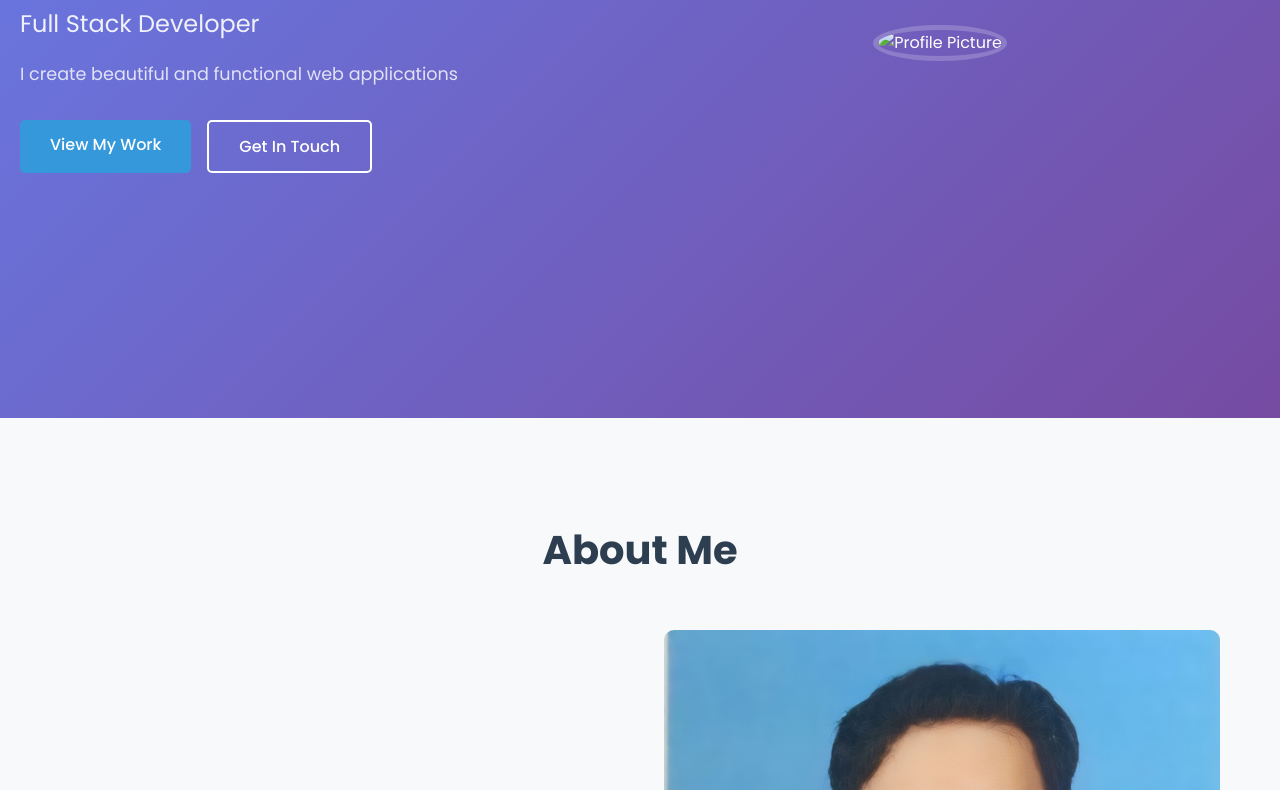
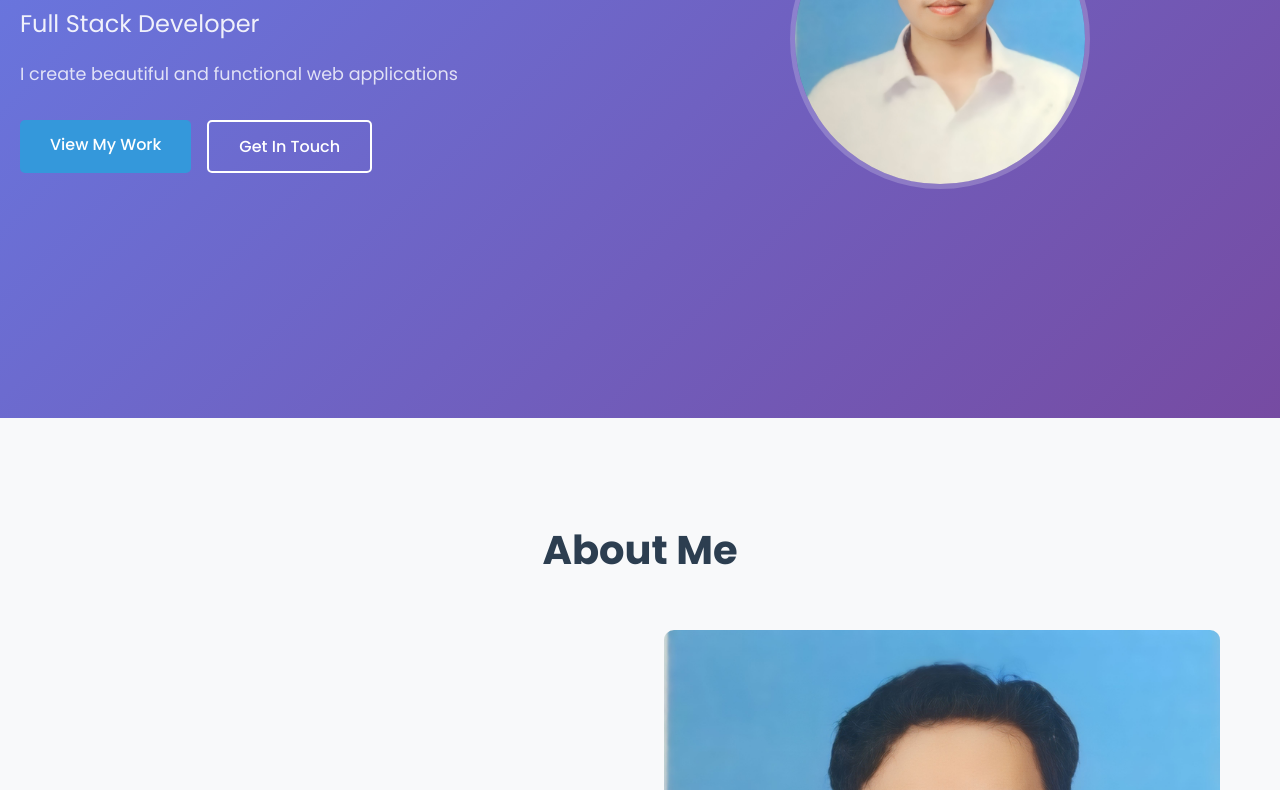
Before and after one commit to ENGCE301-1-68/portfolio-website, a plain HTML site: page index.html in a window 1280 px wide. Shown: the part 382-1172 px from the top of the page. Drawn offline with Linux system fonts and the light colour scheme; files whose address does not match are found by name.

Commit message:
Initial portfolio website structure

```diff
--- a/index.html
+++ b/index.html
@@ -69,7 +69,7 @@
                     </div>
                 </div>
                 <div class="about-image">
-                    <img src="/home/labadmin/class/engce301/portfolio-website/images/1669811003791.jpg" alt="About Image">
+                    <img src="images/profile.jpg" alt="About Image">
                 </div>
             </div>
         </div>
```
Also changed, not shown: images/profile.jpg (renamed from images/1669811003791.jpg).
